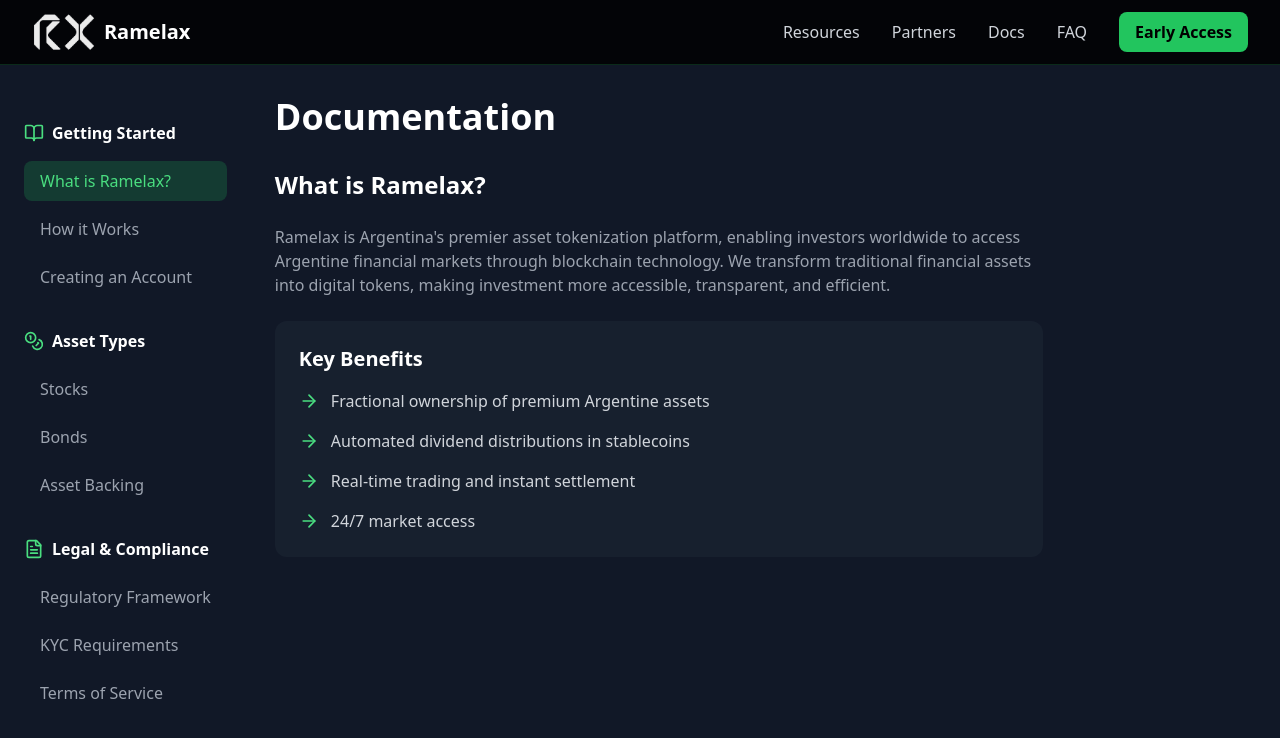
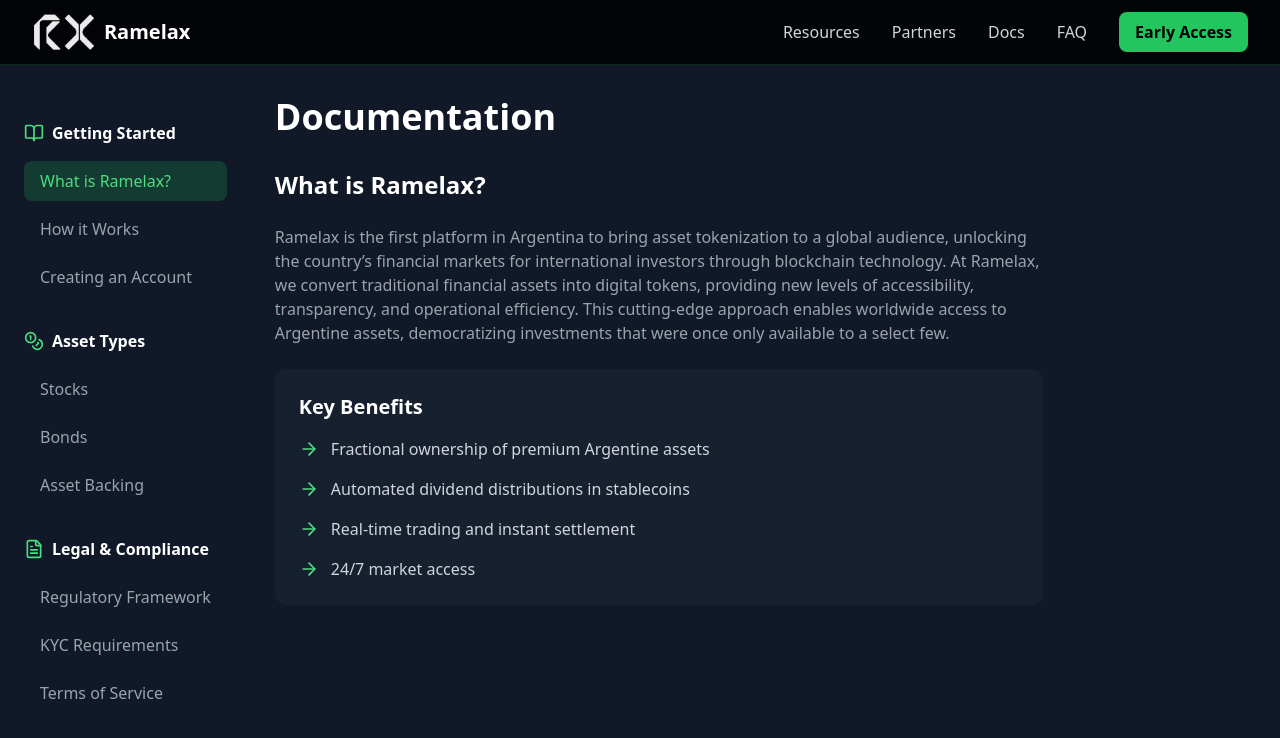
Before and after one commit to Sixela33/RamalaxLanding, a React (Vite) app: page /docs in a window 1280 px wide. Shown: the top 738 px of the page. Built offline with nearby package versions, Linux system fonts and the light colour scheme.

Commit message:
agrego doc, what is Ramelax?

```diff
--- a/src/pages/DocsPage/GettingStarted/GettingStarted.tsx
+++ b/src/pages/DocsPage/GettingStarted/GettingStarted.tsx
@@ -5,9 +5,11 @@
     <section id="intro">
         <h2 className="text-2xl font-bold mb-6">What is Ramelax?</h2>
         <p className="text-gray-400 mb-6">
-            Ramelax is Argentina's premier asset tokenization platform, enabling investors worldwide to access
-            Argentine financial markets through blockchain technology. We transform traditional financial assets into
-            digital tokens, making investment more accessible, transparent, and efficient.
+          Ramelax is the first platform in Argentina to bring asset tokenization to a global audience,
+          unlocking the country’s financial markets for international investors through blockchain technology.
+          At Ramelax, we convert traditional financial assets into digital tokens, providing new levels of accessibility,
+          transparency, and operational efficiency. This cutting-edge approach enables worldwide access to Argentine assets,
+          democratizing investments that were once only available to a select few.
         </p>
         <div className="bg-gray-800/50 rounded-xl p-6 mb-8">
         <h3 className="text-xl font-semibold mb-4">Key Benefits</h3>
```
Also changed, not shown: 1 other file (tests, documents, lock files or other folders).
